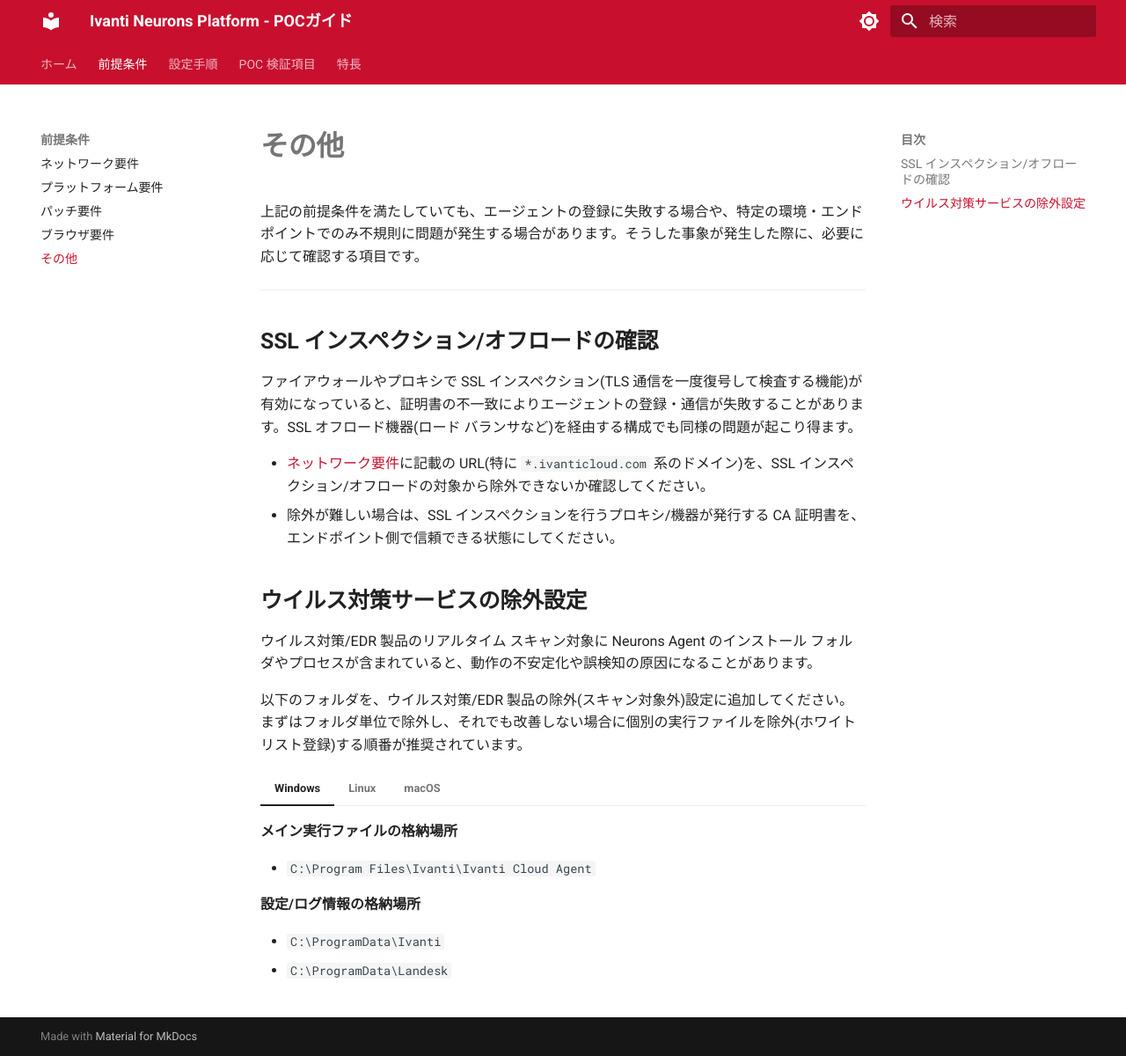
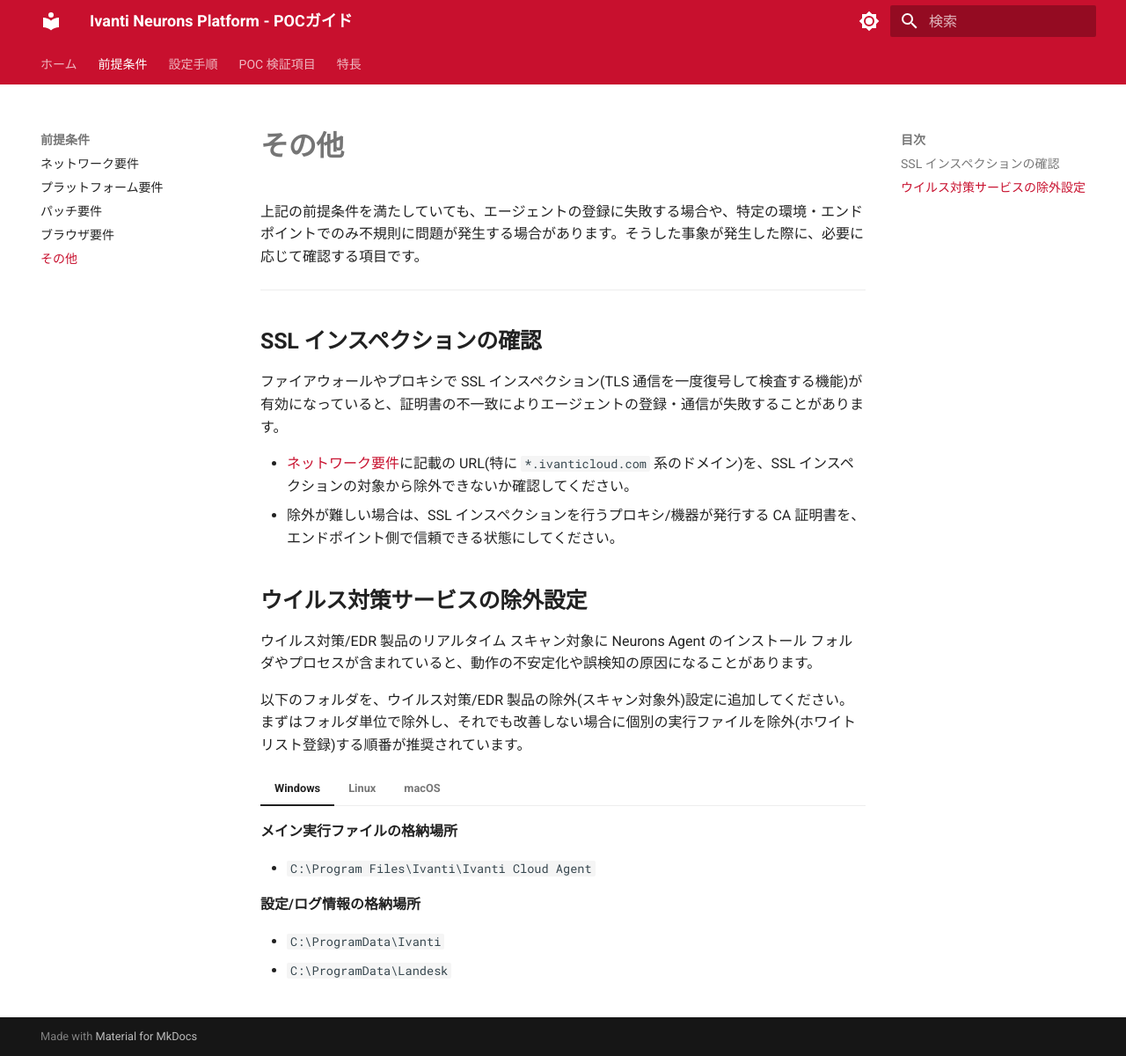
Before and after one commit to ivanti-jpse/neurons-poc-guide, an MkDocs documentation site: the page built from docs/prerequisites/other-requirements.md, in a window 1280 px wide and 1200 px high. Shown: the whole window at 88% size. Built offline with MkDocs 1.6.1 and Material for MkDocs 9.7.7, drawn with Linux system fonts in a browser that asks for light colours.

Commit message:
その他: 未検証だったSSLオフロードの記述を削除、SSLインスペクションのみに絞る

```diff
--- a/docs/prerequisites/other-requirements.md
+++ b/docs/prerequisites/other-requirements.md
@@ -4,11 +4,11 @@
 
 ---
 
-## SSL インスペクション/オフロードの確認
+## SSL インスペクションの確認
 
-ファイアウォールやプロキシで SSL インスペクション(TLS 通信を一度復号して検査する機能)が有効になっていると、証明書の不一致によりエージェントの登録・通信が失敗することがあります。SSL オフロード機器(ロード バランサなど)を経由する構成でも同様の問題が起こり得ます。
+ファイアウォールやプロキシで SSL インスペクション(TLS 通信を一度復号して検査する機能)が有効になっていると、証明書の不一致によりエージェントの登録・通信が失敗することがあります。
 
-- [ネットワーク要件](network-requirements.md)に記載の URL(特に `*.ivanticloud.com` 系のドメイン)を、SSL インスペクション/オフロードの対象から除外できないか確認してください。
+- [ネットワーク要件](network-requirements.md)に記載の URL(特に `*.ivanticloud.com` 系のドメイン)を、SSL インスペクションの対象から除外できないか確認してください。
 - 除外が難しい場合は、SSL インスペクションを行うプロキシ/機器が発行する CA 証明書を、エンドポイント側で信頼できる状態にしてください。
 
 ## ウイルス対策サービスの除外設定
```
